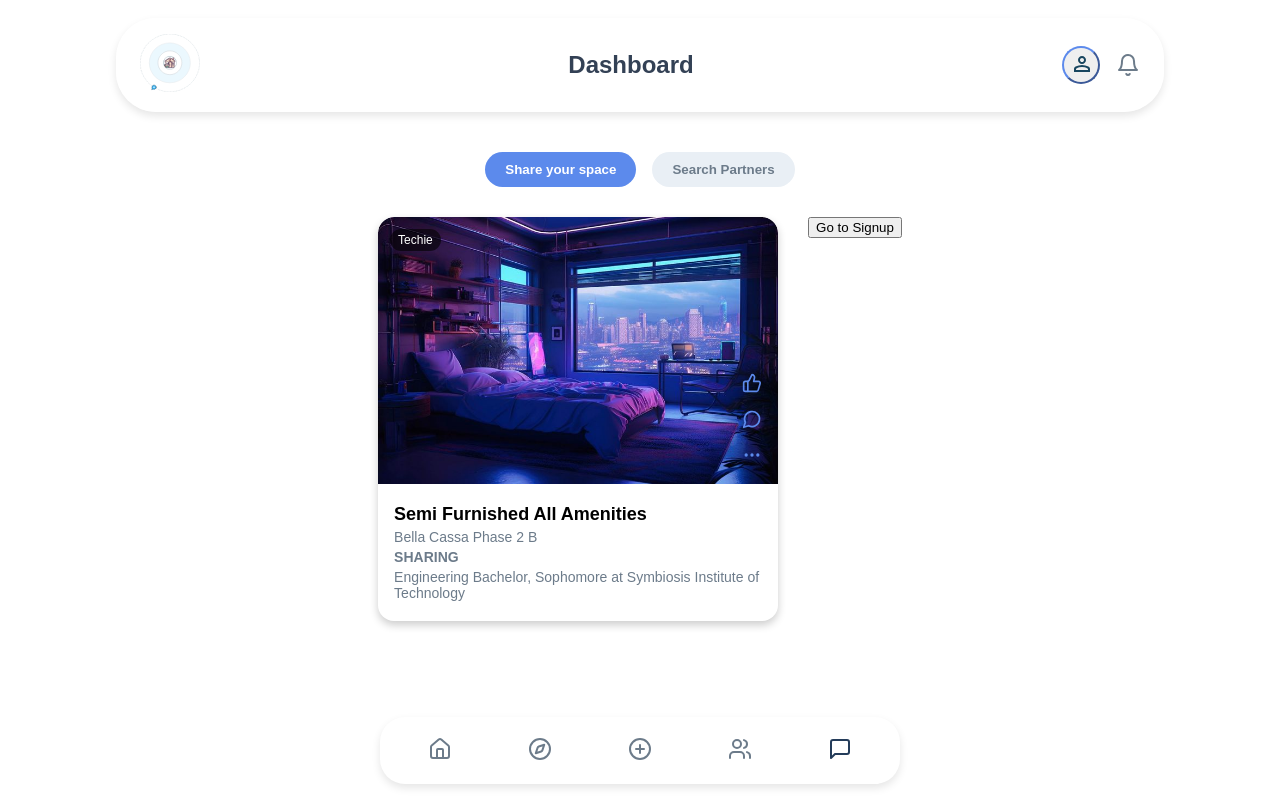
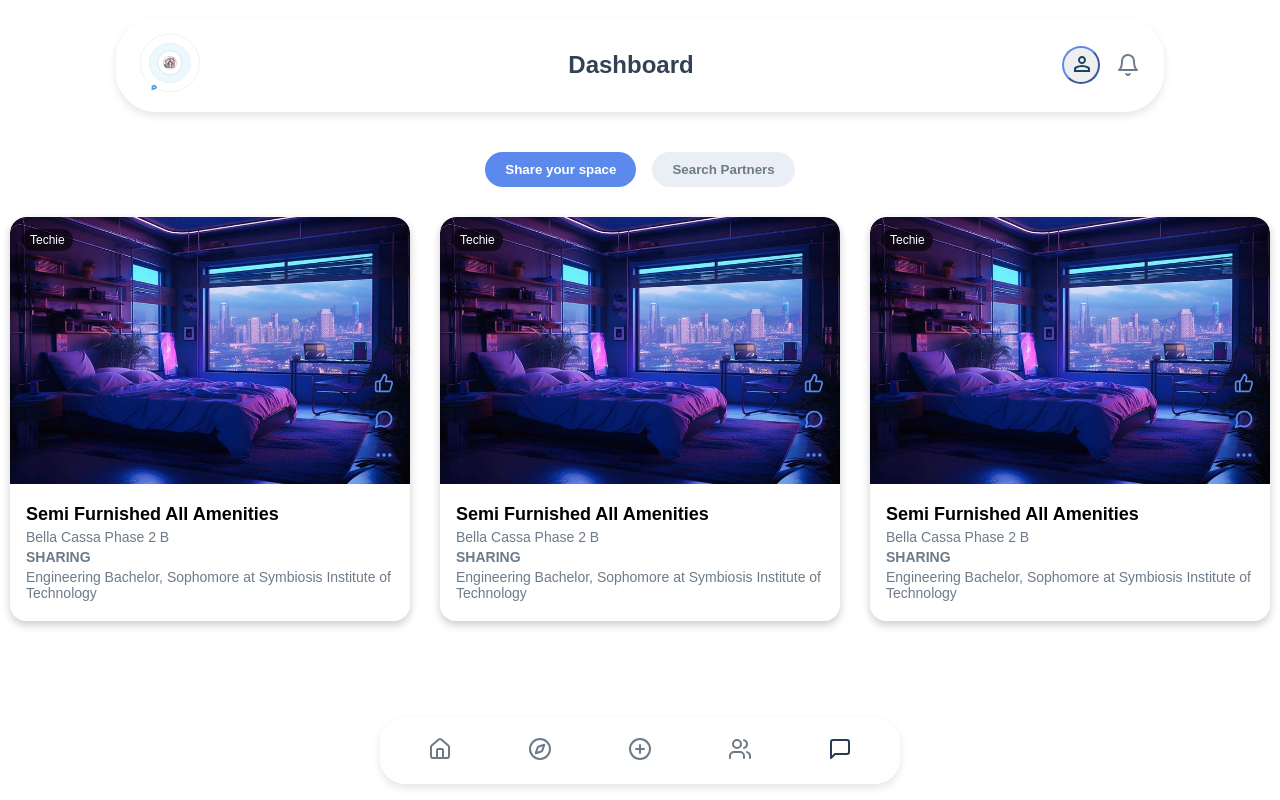
Before and after one commit to Malvericus/Nestmate-Frontend, a React (Vite) app in the folder client/: page /dashboard in a window 1280 px wide. Built offline with nearby package versions, Linux system fonts and the light colour scheme.

Commit message:
tt# Please enter the commit message for your changes. Lines starting

```diff
--- a/client/src/screens/Dashboard/Dashboard.jsx
+++ b/client/src/screens/Dashboard/Dashboard.jsx
@@ -13,13 +13,8 @@ const Dashboard = () => {
 
   const handleTabClick = (tab) => {
     setActiveTab(tab);
-    navigate(tab === 'search' ? '/matches' : '/dashboard'); // navigate to search or dashboard
+    navigate(tab == 'search' ? '/matches' : '/dashboard')
   }
-
-  // Function to handle redirect to the signup page (external link)
-  const handleSignupRedirect = () => {
-    window.location.href = "https://nestmatebackend.ktandon2004.workers.dev/auth/signup"; // external link
-  };
 
   return (
     <div className="dashboard-container">
@@ -38,8 +33,8 @@ const Dashboard = () => {
 
       <div className="dashboard-tabs">
         <button
-          className={`tab-button ${activeTab === 'share' ? 'active' : ''}`}
-          onClick={() => handleTabClick('share')}
+            className={`tab-button ${activeTab === 'share' ? 'active' : ''}`}
+            onClick={() => handleTabClick('share')}
         >
           Share your space
         </button>
@@ -75,11 +70,53 @@ const Dashboard = () => {
         </div>
       </div>
 
-      {/* Button for Signup Redirect */}
-      <div className="redirect-button-container">
-        <button onClick={handleSignupRedirect} className="signup-redirect-button">
-          Go to Signup
-        </button>
+      {/* Space 2 */}
+      <div className="post-card">
+        <div className="card-image">
+          <img
+            src={Room1}
+            alt="Room"
+          />
+          <span className="badge">Techie</span>
+        </div>
+        <div className="card-content">
+          <h2>Semi Furnished All Amenities</h2>
+          <p>Bella Cassa Phase 2 B</p>
+          <p className="sharing">SHARING</p>
+          <p className="user-details">
+          Engineering Bachelor, Sophomore at Symbiosis Institute of Technology
+          </p>
+        </div>
+        <div className="card-actions">
+          <ThumbsUp className="action-button" size={20} color="#5c8aec" />
+          <MessageCircle className="action-button" size={20} color="#5c8aec" />
+          <MoreHorizontal className="action-button" size={20} color="#5c8aec" />
+        </div>
+      </div>
+
+      {/* Space 3 */}
+      <div className="post-card">
+        <div className="card-image">
+          <img
+            src={Room1}
+            alt="Room"
+          />
+          <span className="badge">Techie</span>
+
+        </div>
+        <div className="card-content">
+          <h2>Semi Furnished All Amenities</h2>
+          <p>Bella Cassa Phase 2 B</p>
+          <p className="sharing">SHARING</p>
+          <p className="user-details">
+          Engineering Bachelor, Sophomore at Symbiosis Institute of Technology
+          </p>
+        </div>
+        <div className="card-actions">
+          <ThumbsUp className="action-button" size={20} color="#5c8aec" />
+          <MessageCircle className="action-button" size={20} color="#5c8aec" />
+          <MoreHorizontal className="action-button" size={20} color="#5c8aec" />
+        </div>
       </div>
 
       <footer className="bottom-nav">
--- a/client/src/screens/Welcome/Welcome.jsx
+++ b/client/src/screens/Welcome/Welcome.jsx
@@ -1,10 +1,8 @@
-// Welcome.js
-// eslint-disable-next-line no-unused-vars
 import React from 'react';
 import './Welcome.css';
 import HomeIcon from '../../assets/HomeIcon.svg'
 import Phone from '../../assets/phone.svg'
-import {useNavigate} from "react-router-dom";
+import { useNavigate } from "react-router-dom";
 
 const Welcome = () => {
     const navigate = useNavigate();
@@ -12,18 +10,22 @@ const Welcome = () => {
     const handleRedirectToSignIn = () => {
         navigate('/signin');
     };
+
+    const handleRedirectToSignUp = () => {
+        navigate('/signup');
+    };
+
     return (
         <div className="welcome-screen">
             <div className="center-container">
                 <div className="icon-container">
-                    {/* Replace the src with your actual icon */}
                     <img src={HomeIcon} alt="Home Icon" className="center-icon"/>
                 </div>
                 <h1 className="welcome-text">Let’s Find your new home</h1>
                 <button className="login-button phone-login" onClick={handleRedirectToSignIn}>
                     <div className="icon-circle">
                         <img
-                            src={Phone}  // Replace with your actual phone icon URL or import path
+                            src={Phone}
                             alt="Phone Icon"
                             width="24"
                             height="24"
@@ -33,7 +35,8 @@ const Welcome = () => {
                 </button>
 
                 <p className="signup-text">
-                    Don’t have an account? <a href="/signup" className="signup-link">Sign Up</a>
+                    Don’t have an account?
+                    <button onClick={handleRedirectToSignUp} className="signup-link">Sign Up</button>
                 </p>
             </div>
         </div>
```
